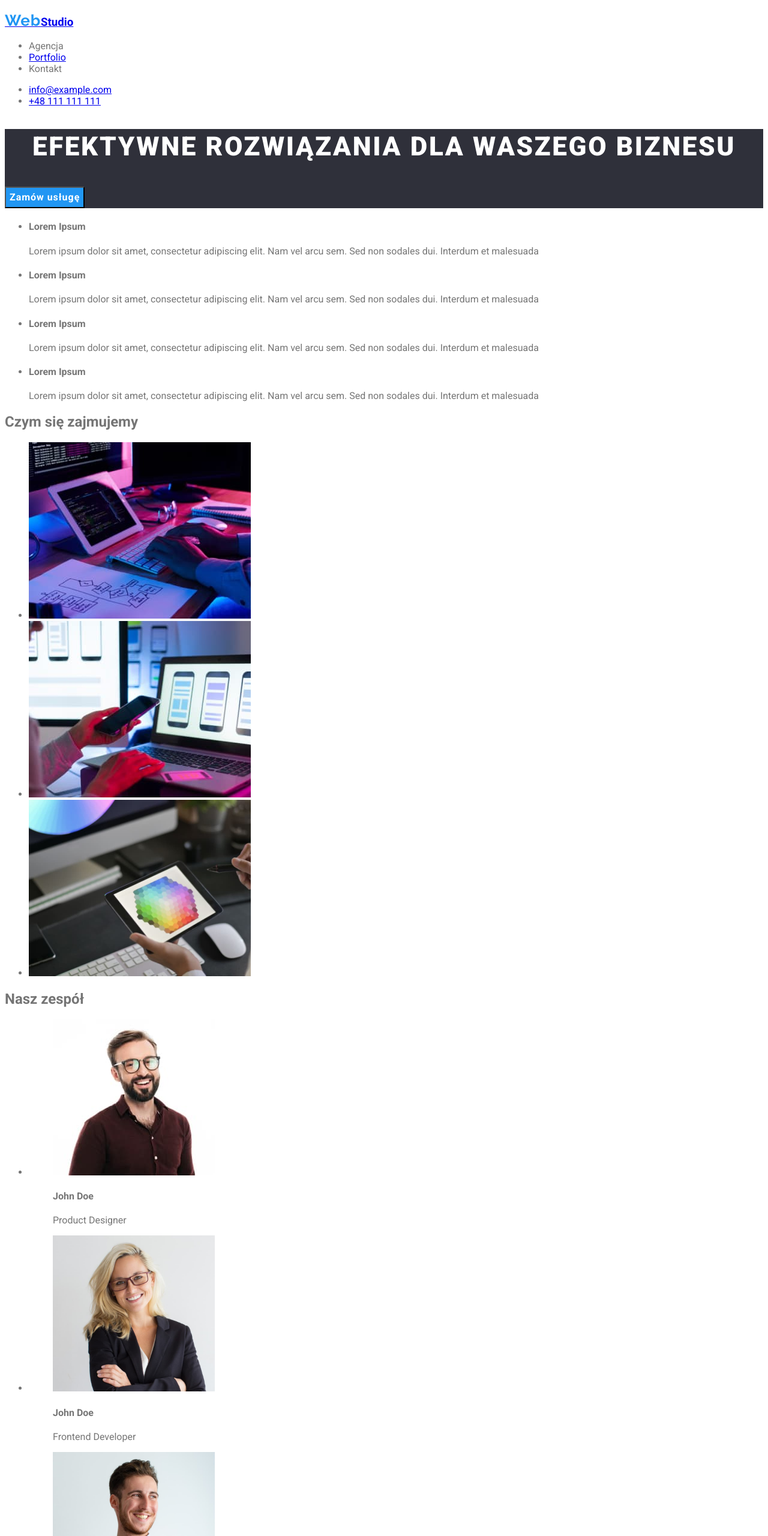
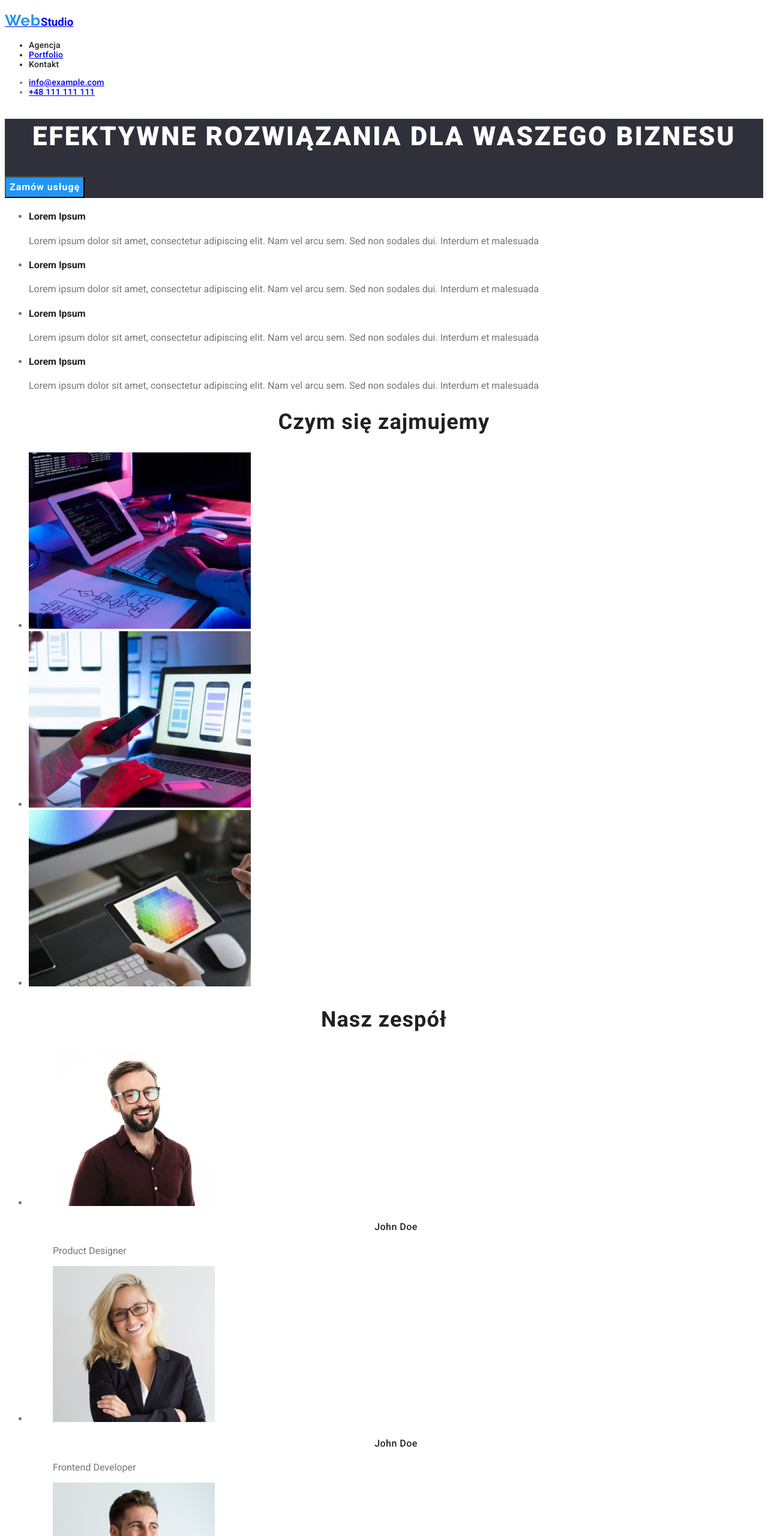
Before and after one commit to grzesiekcz/goit-markup-hw-08, a plain HTML site: page index.html in a window 1280 px wide. Shown: the top 2560 px of the page at 60% size. Drawn offline with Linux system fonts and the light colour scheme.

Commit message:
adding styles for main section
+ changing "nav-tabs" and "contacts" classes in header

```diff
--- a/css/styles.css
+++ b/css/styles.css
@@ -10,14 +10,29 @@ body {
 }
 
 /* header */
-.header {
-    text-decoration: none;
+
+.navbar {
+    font-style: normal;
+font-weight: 500;
+font-size: 14px;
+line-height: 1,14;
+letter-spacing: 0.02em;
+
+color: #212121;
 }
 
-.nav-tabs:hover > li,
-.nav-tabs:focus > li,
-.contacts:hover > li,
-.contacts:focus > li {
+.contacts {
+    color: var(--font-color);
+    font-weight: 500;
+font-size: 14px;
+line-height: 1,14;
+letter-spacing: 0.02em;
+}
+
+.nav-tabs:hover li,
+.nav-tabs:focus li,
+.contacts:hover li,
+.contacts:focus li {
     color: var(--active-color)
 }
 
@@ -61,3 +76,25 @@ color: var(--active-color);
 }
 
 /* main */
+.plist h4 {
+    color: #212121;
+}
+
+.section-title {
+    font-style: normal;
+font-weight: bold;
+font-size: 36px;
+line-height: 1,16;
+text-align: center;
+letter-spacing: 0.03em;
+color: #212121;
+}
+
+.figcaption h4 {
+    color: #212121;
+    font-weight: 500;
+font-size: 16px;
+line-height: 1,187;
+text-align: center;
+letter-spacing: 0.03em;
+}
--- a/index.html
+++ b/index.html
@@ -19,7 +19,7 @@
       <h3>
         <a href="index.html"><span class="webtitle">Web</span>Studio</a>
       </h3>
-      <nav>
+      <nav class="navbar">
         <ul class="nav-tabs">
           <li>Agencja</li>
           <li><a href="portfolio.html" alt="Portfolio">Portfolio</a></li>
@@ -38,7 +38,7 @@
     </header>
     <main>
       <section>
-        <ul>
+        <ul class="plist">
           <li>
             <h4>Lorem Ipsum</h4>
             <p>
@@ -70,7 +70,7 @@
         </ul>
       </section>
       <section>
-        <h2>Czym się zajmujemy</h2>
+        <h2 class="section-title">Czym się zajmujemy</h2>
         <ul>
           <li>
             <img
@@ -99,7 +99,7 @@
         </ul>
       </section>
       <section>
-        <h2>Nasz zespół</h2>
+        <h2 class="section-title">Nasz zespół</h2>
         <ul>
           <li>
             <figure>
@@ -109,7 +109,7 @@
                 width="270"
                 height="260"
               />
-              <figcaption>
+              <figcaption class="figcaption">
                 <h4>John Doe</h4>
                 Product Designer
               </figcaption>
@@ -123,7 +123,7 @@
                 width="270"
                 height="260"
               />
-              <figcaption>
+              <figcaption class="figcaption">
                 <h4>John Doe</h4>
                 Frontend Developer
               </figcaption>
@@ -137,7 +137,7 @@
                 width="270"
                 height="260"
               />
-              <figcaption>
+              <figcaption class="figcaption">
                 <h4>John Doe</h4>
                 Marketing
               </figcaption>
@@ -151,7 +151,7 @@
                 width="270"
                 height="260"
               />
-              <figcaption>
+              <figcaption class="figcaption">
                 <h4>John Doe</h4>
                 Marketing
               </figcaption>
```
